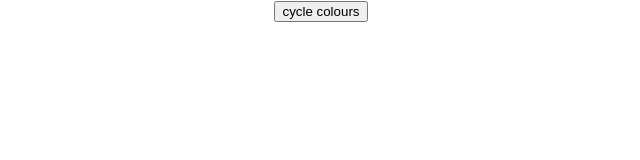
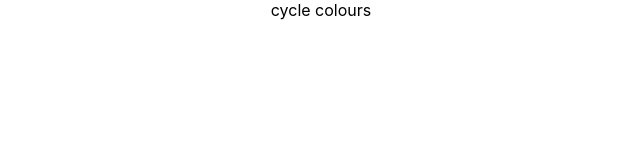
Before and after one commit to Raxxius/react-app-two-cra, a React (Create React App) app: page / in a window 1280 px wide. Shown: the top 160 px of the page, without its empty margins (319-959 px from the left). Built offline with nearby package versions, Linux system fonts and the light colour scheme.

Commit message:
removed button

```diff
--- a/src/App.jsx
+++ b/src/App.jsx
@@ -37,7 +37,7 @@ function App() {
 
   return (
     <div className="App">
-      <button onClick={handleCycleColours}>cycle colours</button>
+      <div onClick={handleCycleColours}>cycle colours</div>
     </div>
   );
 }
```
